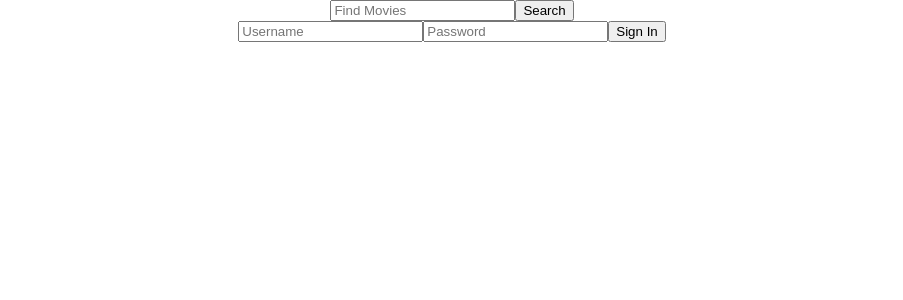
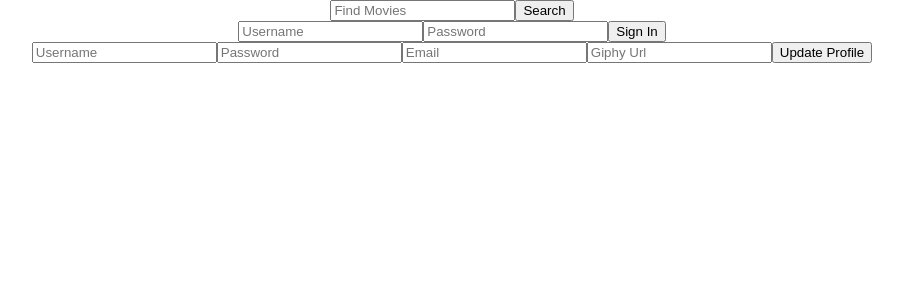
Before and after one commit to Lukef9/MovieGenerator, a React (Create React App) app in the folder client/movie-generator/: page / in a window 1280 px wide. Shown: the top 300 px of the page, without its empty margins (188-1091 px from the left). Built offline with nearby package versions, Linux system fonts and the light colour scheme.

Commit message:
completed UserProfileForm

```diff
--- a/client/movie-generator/src/App.jsx
+++ b/client/movie-generator/src/App.jsx
@@ -2,6 +2,7 @@ import React, { Component } from 'react';
 import './App.css';
 import SearchForm from './SearchForm';
 import LoginForm from './LoginForm';
+import UserProfileForm from './UserProfileForm';
 
 class App extends Component {
   render() {
@@ -9,6 +10,7 @@ class App extends Component {
       <div className="App">
         <SearchForm />
         <LoginForm />
+        <UserProfileForm />
       </div>
     );
   }
--- /dev/null
+++ b/client/movie-generator/src/UserProfileForm.jsx
@@ -0,0 +1,70 @@
+import React, { Component } from 'react';
+
+class UserProfileForm extends Component {
+    constructor(props) {
+        super(props);
+        this.state = {
+            userName: '',
+            pwDigest: '',
+            email: '',
+            icon: ''
+        }
+
+        this.handleUsername = this.handleChange.bind(this, 'userName');
+        this.handlePwDigest = this.handleChange.bind(this, 'pwDigest');
+        this.handleEmail = this.handleChange.bind(this, 'email');
+        this.handleIcon = this.handleChange.bind(this, 'icon');
+        this.handleSubmit = this.handleSubmit.bind(this);
+    }
+
+    handleChange(input, evt) {
+        this.setState({
+            [input]: evt.target.value,
+        });
+    }
+
+    handleSubmit(evt) {
+        evt.preventDefault();
+        alert('Updated Pofile For ' + this.state.userName);
+    }
+
+    render() {
+        return(
+            <div>
+                <form onSubmit={this.handleSubmit}>
+                    <input
+                        type="text"
+                        name="userName"
+                        placeholder="Username"
+                        value={this.state.userName}
+                        onChange={this.handleUsername}
+                    />
+                    <input
+                        type="password"
+                        name="pwDigest"
+                        placeholder="Password"
+                        value={this.state.pwDigest}
+                        onChange={this.handlePwDigest}
+                    />
+                    <input
+                        type="text"
+                        name="email"
+                        placeholder="Email"
+                        value={this.state.email}
+                        onChange={this.handleEmail}
+                    />
+                    <input
+                        type="text"
+                        name="icon"
+                        placeholder="Giphy Url"
+                        value={this.state.icon}
+                        onChange={this.handleIcon}
+                    />
+                    <button type="submit">Update Profile</button>
+                </form>
+            </div>
+        );
+    }
+}
+
+export default UserProfileForm;
```
